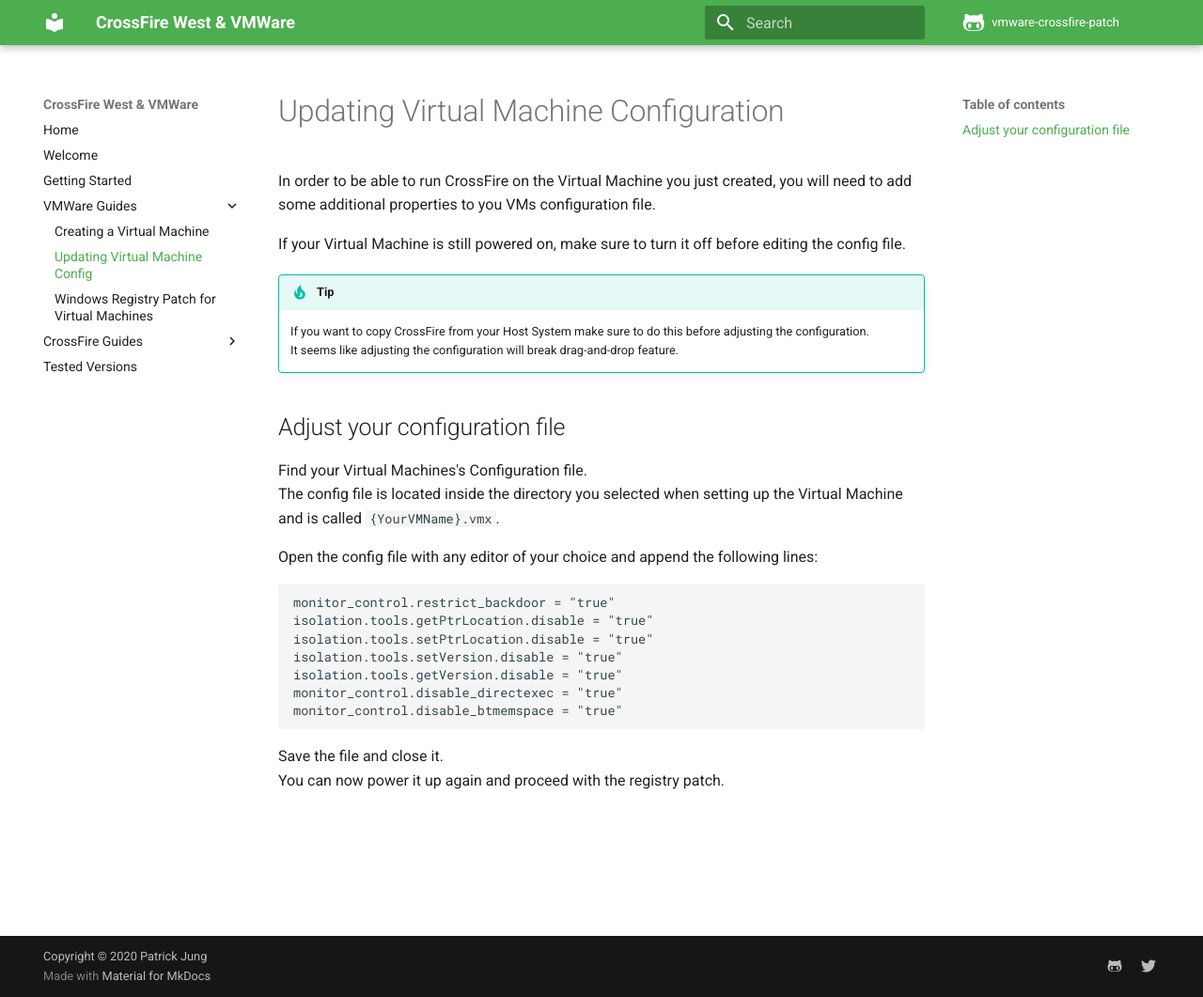
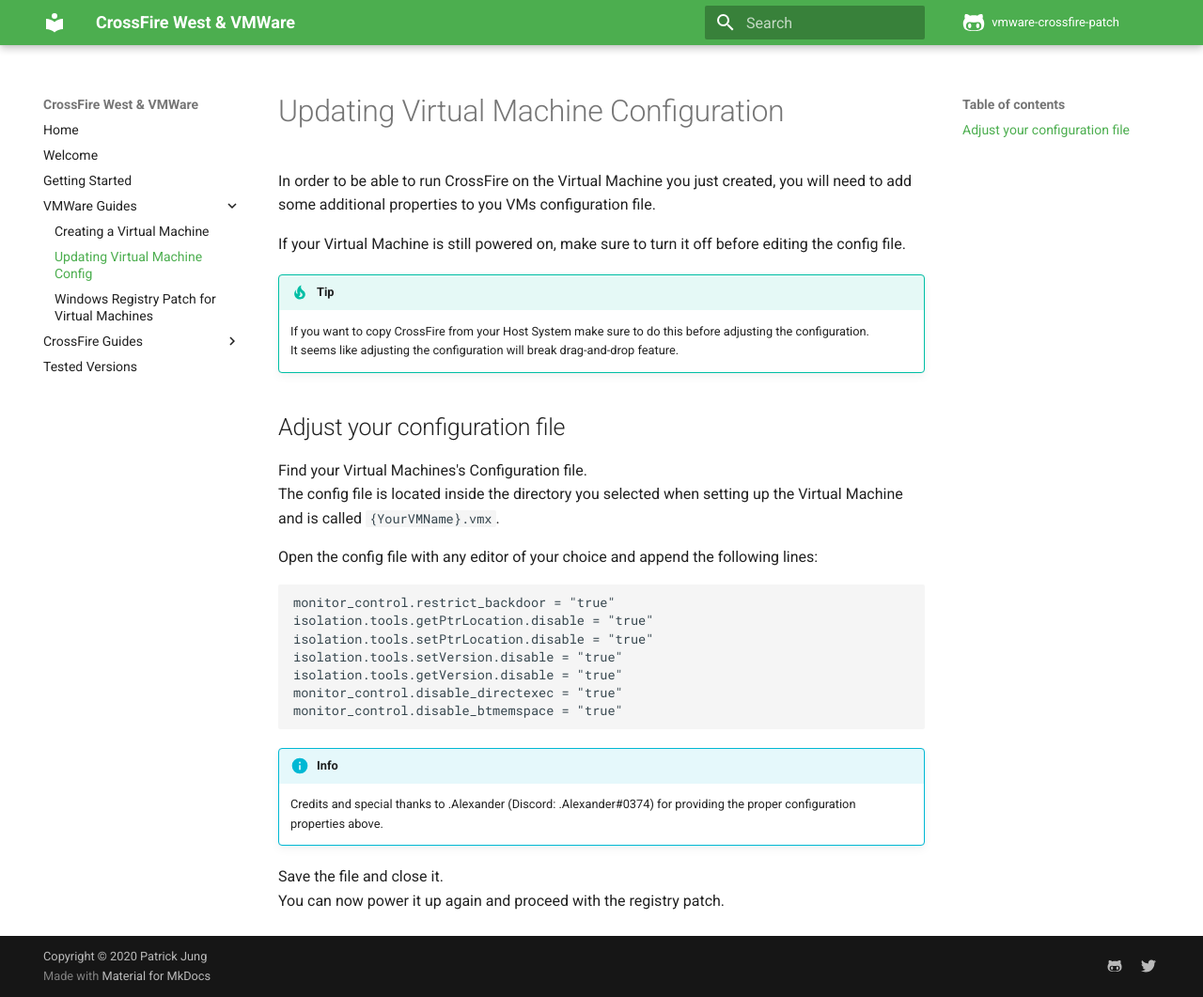
Before and after one commit to cfna/vmware-docs, an MkDocs documentation site: the page built from pages/vmware/vm_configuration.md, in a window 1280 px wide and 1061 px high. Shown: the whole window at 94% size. Built offline with MkDocs 1.6.1 and Material for MkDocs 9.7.7, drawn with Linux system fonts in a browser that asks for light colours; comment, search, counter and statistics services are not loaded.

Commit message:
Added credits for vm config snippet

````diff
--- a/pages/vmware/vm_configuration.md
+++ b/pages/vmware/vm_configuration.md
@@ -25,5 +25,8 @@
 monitor_control.disable_btmemspace = "true"
 ```
 
+!!! info
+    Credits and special thanks to .Alexander (Discord: .Alexander#0374) for providing the proper configuration properties above.
+
 Save the file and close it.
 You can now power it up again and proceed with the registry patch.
````
